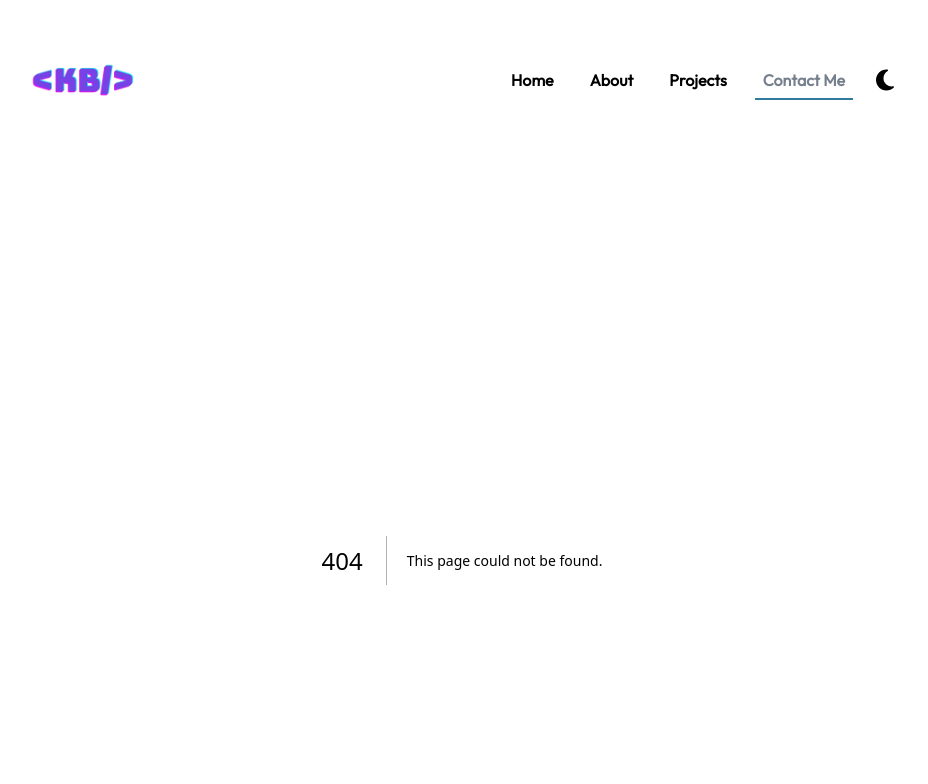
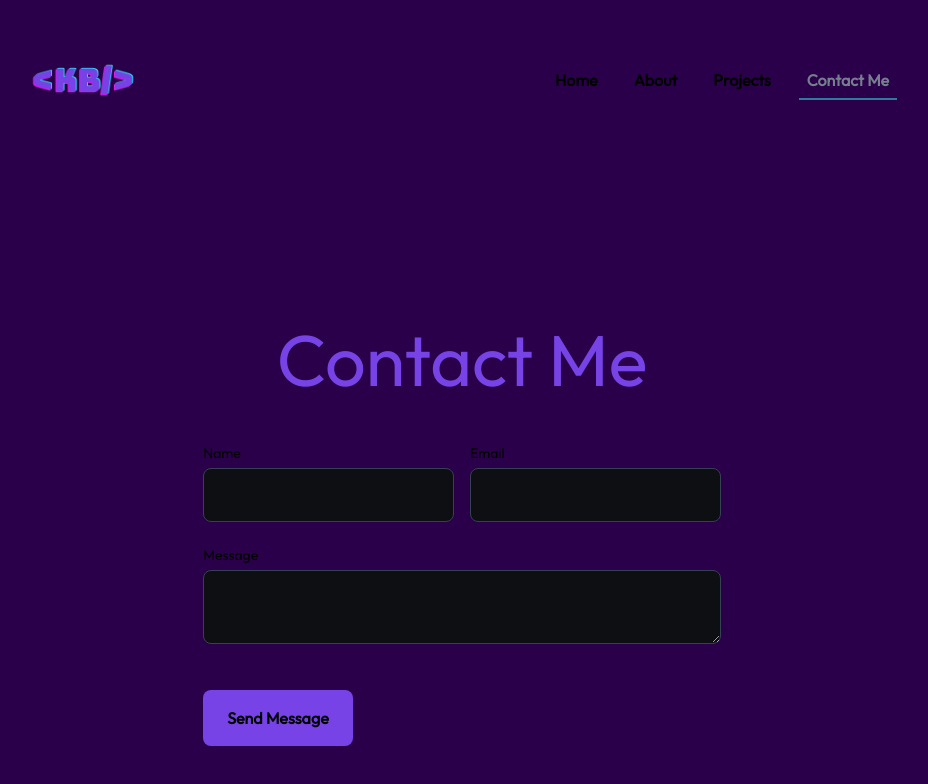
Before and after one commit to kaderbozkaya/portfolio, a Next.js app: page /Contact in a window 1280 px wide. Before the commit this address had no page. Shown: the top 784 px of the page, without its empty margins (178-1106 px from the left). Built offline with nearby package versions, Linux system fonts and the light colour scheme.

Commit message:
Project completed.

```diff
--- a/app/About/page.tsx
+++ b/app/About/page.tsx
@@ -55,7 +55,7 @@ export default function About() {
     },
   ];
   return (
-    <section className="px*[8%] lg:px-[16%] py-20 text-white">
+    <section className="px-[8%] lg:px-[16%] py-20 text-white">
       <div className="grid grid-cols-1 md:grid-cols-3 gap-12">
         <div>
           <div className="flex flex-col gap-5">
--- /dev/null
+++ b/app/Contact/page.tsx
@@ -0,0 +1,96 @@
+"use client";
+
+import { useState } from "react";
+
+export default function Contact() {
+  const [result, setResult] = useState("");
+
+  const onSubmit = async (event) => {
+    event.preventDefault();
+    setResult("Sending....");
+    const formData = new FormData(event.target);
+
+    formData.append("access_key", "your key from web3forms ");
+
+    const response = await fetch("https://api.web3forms.com/submit", {
+      method: "POST",
+      body: formData,
+    });
+
+    const data = await response.json();
+
+    if (data.success) {
+      setResult("Form Submitted Successfully");
+      event.target.reset();
+    } else {
+      console.log("Error", data);
+      setResult(data.message);
+    }
+  };
+  return (
+    <section className="px-[8%] lg:px-[8%]">
+      <div className="container md:px-5 md:py-24 mx-auto">
+        <div
+          id="contact"
+          className="w-full px-[12%] py-4 md:py-10 scroll-mt-20"
+        >
+          <h2 className="text-[var(--primary-color)] text-center lg:text-7xl text-4xl  font-Poppins mt-7">
+            Contact Me
+          </h2>
+        </div>
+        <form onSubmit={onSubmit} className="lg:w-1/2 md:w-2/3 mx-auto">
+          <div className="flex flex-wrap -m-2">
+            <div className="p-2 md:w-1/2">
+              <div className="relative">
+                <label htmlFor="name" className="leading-7 text-sm ">
+                  Name
+                </label>
+                <input
+                  type="text"
+                  required
+                  name="name"
+                  className="w-full bg-[#0e0f12] border border-gray-700 rounded-lg px-4 py-4 text-sm focus:outline-none focus:border-[var(--secondary-color)] transition-all duration-500"
+                />
+              </div>
+            </div>
+            <div className="p-2 md:w-1/2">
+              <div className="relative">
+                <label htmlFor="email" className="leading-7 text-sm ">
+                  Email
+                </label>
+                <input
+                  type="email"
+                  required
+                  name="email"
+                  className="w-full bg-[#0e0f12] border border-gray-700 rounded-lg px-4 py-4 text-sm focus:outline-none focus:border-[var(--secondary-color)] transition-all duration-500"
+                />
+              </div>
+            </div>
+            <div className="p-2 w-full">
+              <div className="relative">
+                <label htmlFor="message" className="leading-7 text-sm ">
+                  Message
+                </label>
+                <textarea
+                  required
+                  name="message"
+                  className="w-full bg-[#0e0f12] border border-gray-700 rounded-lg px-4 py-4 text-sm focus:outline-none focus:border-[var(--secondary-color)] transition-all duration-500"
+                  defaultValue={""}
+                />
+              </div>
+            </div>
+            <div className="p-2 w-full">
+              <button
+                type="submit"
+                className=" bg-[var(--primary-color)] hover:text-[var(--back-color)] hover:bg-white  px-6 py-3 mt-5 rounded-lg font-semibold transition-all duration-500 cursor-pointer"
+              >
+                Send Message
+              </button>
+            </div>
+          </div>
+          <p>{result}</p>
+        </form>
+      </div>
+    </section>
+  );
+}
--- a/app/Header/page.tsx
+++ b/app/Header/page.tsx
@@ -2,18 +2,19 @@ import Link from "next/link";
 import { HiOutlineDownload } from "react-icons/hi";
 import { BiLogoLinkedin } from "react-icons/bi";
 import { FaGithub } from "react-icons/fa";
-import { MdAlternateEmail } from "react-icons/md";
+import { MdOutlineAlternateEmail } from "react-icons/md";
+
 import Image from "next/image";
 import Profile from "@/public/Profile.jpg";
 export default function Header() {
   return (
-    <header className="h-[100vh] text-white py-12 relative ">
-      <div className="flex pt-10 flex-col lg:flex-row items-center justify-between px-[8%] lg:px-[16%]">
+    <header className="h-[100vh] text-white md:py-12 relative ">
+      <div className="flex  flex-col md:flex-row items-center justify-between px-[8%] lg:px-[16%]">
         <div className="lg:w-1/2 text-start md:text-left">
           <p className="text-lg mb-2 text-[var(--text-color)]">
             MIS Graduate | Bridging Business & Technology
           </p>
-          <h1 className="text-7xl text-start lg:text-8xl mb-2 text-[var(--text-color)] ">
+          <h1 className="text-5xl text-start lg:text-8xl mb-2 text-[var(--text-color)] ">
             Hello I'm{" "}
             <span className="text-[var(--text-color2)]">Kader Bozkaya</span>
           </h1>
@@ -24,19 +25,29 @@ export default function Header() {
           <div className="flex flex-wrap gap-8 items-center">
             <Link
               href="#"
-              className="border border-[var(--text-color2)] font-bold  px-6 py-3 rounded hover:bg-[var(--text-color2)] hover:text-white transition-all duration-500 flex items-center "
+              className="border border-[var(--text-color2)] font-bold px-3  lg:px-6 py-1 lg:py-3 rounded hover:bg-[var(--text-color2)] hover:text-white transition-all duration-500 flex items-center "
             >
-              <HiOutlineDownload className="text-2xl me-2" /> Download CV
+              <HiOutlineDownload className="text-sm md:text-lg xl:text-2xl me-2" />
+              Download CV
             </Link>
 
-            <div className="flex hero-social gap-2 text-xl">
-              <BiLogoLinkedin className="hero-social-icon" />
-              <FaGithub className="hero-social-icon" />
-              <MdAlternateEmail className="hero-social-icon" />
+            <div className="flex hero-social gap-2 w-1.5">
+              <Link
+                href="https://www.linkedin.com/in/kader-bozkaya/"
+                target="_blank"
+              >
+                <BiLogoLinkedin className="hero-social-icon" />
+              </Link>
+              <Link href="https://github.com/kaderbozkaya" target="_blank">
+                <FaGithub className="hero-social-icon t" />
+              </Link>
+              <Link href="mailto:kaderbozkaya@gmail.com">
+                <MdOutlineAlternateEmail className="hero-social-icon" />
+              </Link>
             </div>
           </div>
         </div>
-        <div className="lg:w-1/2 w-full mt-10 lg:mt:0 flex justify-center relative">
+        <div className="w-2/3 lg:w-1/2 mt-10 lg:mt:0 flex justify-center relative">
           <div className="relative rounded-full flex items-center justify-center">
             <div className="relative hero-image w-full h-full rounded-full overflow-hidden">
               <Image
--- a/app/Nav.tsx
+++ b/app/Nav.tsx
@@ -5,12 +5,10 @@ import Image from "next/image";
 import { usePathname } from "next/navigation";
 import { useState } from "react";
 import { CiMenuFries } from "react-icons/ci";
-import { FaMoon } from "react-icons/fa6";
-import { GoSun } from "react-icons/go";
 
 export default function Nav() {
   const [isMenuOpen, setIsMenuOpen] = useState(false);
-  const [isDarkMode, setIsDarkMode] = useState(false);
+
   const pathname = usePathname();
   const navLinks = [
     { name: "Home", href: "/" },
@@ -41,28 +39,12 @@ export default function Nav() {
               {link.name}
             </Link>
           ))}
-
-          {/* Dark Mode */}
-          <button onClick={() => setIsDarkMode((prev) => !prev)}>
-            {isDarkMode ? (
-              <GoSun className="w-6 h-6" />
-            ) : (
-              <FaMoon className="w-6 h-6" />
-            )}
-          </button>
         </div>
 
         {/* Mobile Hamburger & Dark Mode */}
         <div className="flex lg:hidden items-center gap-4">
-          <button onClick={() => setIsDarkMode((prev) => !prev)}>
-            {isDarkMode ? (
-              <GoSun className="w-6 h-6" />
-            ) : (
-              <FaMoon className="w-6 h-6" />
-            )}
-          </button>
           <button onClick={() => setIsMenuOpen(!isMenuOpen)}>
-            <CiMenuFries className="text-2xl" />
+            <CiMenuFries className="text-3xl cursor-pointer" />
           </button>
         </div>
       </div>
--- a/app/Projects/page.tsx
+++ b/app/Projects/page.tsx
@@ -18,7 +18,7 @@ export default function ProjectSlider() {
       title: "User Persona – Expense Tracking Project",
       desc: "This persona was created for an expense tracking project to understand user behaviors and needs in managing personal finances more consciously.",
       img: "/Persona5.png",
-      url: "https://www.figma.com/design/FxsjeIjyb5cigZqkFZljTS/finansal-y%C3%B6netim-user-story-map?node-id=0-1&p=f&t=tWqYjc9mh6X7Ags5-0",
+      url: "https://github.com/kaderbozkaya/business-analysis-projects/blob/main/K%C3%BCbra%20Bahar.png",
     },
     {
       id: "02",
@@ -49,18 +49,42 @@ export default function ProjectSlider() {
       url: "https://www.figma.com/design/zkMZKP3VQierzENP8CE1rd/gidergo-mockup?node-id=0-1&p=f&t=xVKBlxvOwV9fcn2Y-0",
     },
     {
-      id: "02",
-      title: "Persona 1 – E-Commerce & Platform Manager",
-      desc: "A professional managing e-commerce operations, focused on efficient product management, inventory tracking, and smooth platform workflows.",
-      img: "/Persona4.png",
-      url: "https://react-icons.github.io/react-icons/search/#q=arrow",
+      id: "06",
+      title: "Persona – Professional Amazon Seller ",
+      desc: `Represents a seller focused on growing their brand and achieving financial independence through global expansion.
+Helps identify key motivations, challenges, and decision-making patterns in the Amazon selling experience.`,
+      img: "/Persona3.png",
+      url: "https://github.com/kaderbozkaya/business-analysis-projects/blob/main/Mehmet%20Y%C4%B1lmaz,E-ticaret%20Giri%C5%9Fimcisi.png",
     },
     {
-      id: "01",
+      id: "07",
+      title: "Persona – E-Commerce & Platform Manager",
+      desc: `Represents an experienced professional managing Amazon platform operations.
+Focuses on improving performance, enhancing user experience, and ensuring compliance with platform policies.
+Provides insights into technical, analytical, and communication challenges in large-scale e-commerce environments.`,
+      img: "/Persona4.png",
+      url: "https://github.com/kaderbozkaya/business-analysis-projects/blob/main/Persona4.png",
+    },
+    {
+      id: "08",
       title: "Amazon User Story Map",
       desc: "I created a User Story Map to visualize the main user flows and prioritize features of the Amazon e-commerce experience. This map helped structure the product backlog and identify core functionalities such as browsing, adding to cart, and checkout.",
       img: "/amazon-story-map.png",
       url: "https://www.figma.com/design/JaBpx4Qn009EzlkUhKkGoh/User-Story-Mapping--Copy-?node-id=35652-5047&p=f&t=ca7rL0HuuV73nCPr-0",
+    },
+    {
+      id: "09",
+      title: "User Journey Flow – Amazon Best Sellers",
+      desc: "I designed a User Journey Flow for the Amazon Best Sellers section.I focused on how users discover top products, build trust through reviews, and quickly complete purchases.",
+      img: "/amazon-user-journey.png",
+      url: "https://miro.com/app/board/uXjVI9uu4dA=/",
+    },
+    {
+      id: "10",
+      title: "Amazon - Site Map",
+      desc: "I created a Site Map to outline the structural hierarchy of the Amazon e-commerce website.This visualization ensured clear information architecture and intuitive navigation for users.",
+      img: "/amazon-site-map.png",
+      url: "https://miro.com/app/board/uXjVI6ERKC4=/",
     },
   ];
   return (
@@ -79,9 +103,11 @@ export default function ProjectSlider() {
           <SwiperSlide key={project.id}>
             <div className="grid md:grid-cols-2 gap-10 items-center">
               <div className="work-content">
-                <h2 className="text-8xl font-bold">{project.id}</h2>
-                <h3 className="text-5xl font-semibold mt-4">{project.title}</h3>
-                <p className="text-[var(--text-color)] mt-3 text-lg leading-relaxed">
+                <h2 className="text-4xl md:text-8xl font-bold">{project.id}</h2>
+                <h3 className="text-4xl md:text-5xl font-semibold mt-4">
+                  {project.title}
+                </h3>
+                <p className="text-[var(--text-color)] mt-3 text-sm md:text-lg leading-relaxed">
                   {project.desc}
                 </p>
 
@@ -89,7 +115,7 @@ export default function ProjectSlider() {
                   <Link
                     href={project.url}
                     target="_blank"
-                    className="w-15 h-15 flex items-center justify-center rounded-full bg-[var(--primary-color)]  hover:text-black hover:bg-white transition-all duration-500"
+                    className="w-10 h-10 md:w-15 md:h-15 flex items-center justify-center rounded-full bg-[var(--primary-color)]  hover:text-black hover:bg-white transition-all duration-500"
                   >
                     <GoArrowUpRight className="text-2xl" />
                   </Link>
@@ -97,7 +123,7 @@ export default function ProjectSlider() {
                   <Link
                     href="https://github.com/kaderbozkaya/business-analysis-projects"
                     target="_blank"
-                    className="w-15 h-15 flex items-center justify-center rounded-full bg-[var(--primary-color)] hover:text-black hover:bg-white transition-all duration-500"
+                    className="w-10 h-10 md:w-15 md:h-15 flex items-center justify-center rounded-full bg-[var(--primary-color)] hover:text-black hover:bg-white transition-all duration-500"
                   >
                     <IoLogoGithub className="text-2xl" />
                   </Link>
--- a/app/globals.css
+++ b/app/globals.css
@@ -69,8 +69,8 @@ body {
 
 .hero-social-icon{
 padding: 2px;
-  width: 50px;
-  height: 50px;
+  width: 30px;
+  height: 30px;
   border: 1px solid var(--text-color);
   display: flex;
   align-items: center;
@@ -143,3 +143,11 @@ padding: 2px;
     overflow-y: scroll !important;
   }
 }
+@media (min-width:768px){
+  .hero-social-icon{
+
+  width: 50px;
+  height: 50px;
+  }
+
+}
--- a/app/page.tsx
+++ b/app/page.tsx
@@ -1,44 +1,11 @@
 "use client";
-import { useEffect, useState } from "react";
+
 import Header from "./Header/page";
-// import About from "./components/About";
-// import Contact from "./components/Contact";
-// import Footer from "./components/Footer";
-// import Header from "./components/Header";
-// import Navbar from "./components/Navbar";
-// import Projects from "./components/Projects";
 
 export default function Home() {
-  const [isDarkMode, setIsDarkMode] = useState(false);
-
-  useEffect(() => {
-    if (
-      localStorage.theme === "dark" ||
-      (!("theme" in localStorage) &&
-        window.matchMedia("(prefers-color-sheme:dark)").matches)
-    ) {
-      setIsDarkMode(true);
-    } else {
-      setIsDarkMode(false);
-    }
-  }, []);
-  useEffect(() => {
-    if (isDarkMode) {
-      document.documentElement.classList.add("dark");
-      localStorage.theme = "dark";
-    } else {
-      document.documentElement.classList.remove("dark");
-      localStorage.theme = "";
-    }
-  }, [isDarkMode]);
   return (
     <>
-      {/* <Navbar isDarkMode={isDarkMode} setIsDarkMode={setIsDarkMode} /> */}
       <Header />
-      {/* <About isDarkMode={isDarkMode} /> */}
-      {/* <Projects isDarkMode={isDarkMode} /> */}
-      {/* <Contact isDarkMode={isDarkMode} /> */}
-      {/* <Footer isDarkMode={isDarkMode} /> */}
     </>
   );
 }
```
Also changed, not shown: public/amazon-site-map.png (added), public/amazon-user-journey.png (added).
